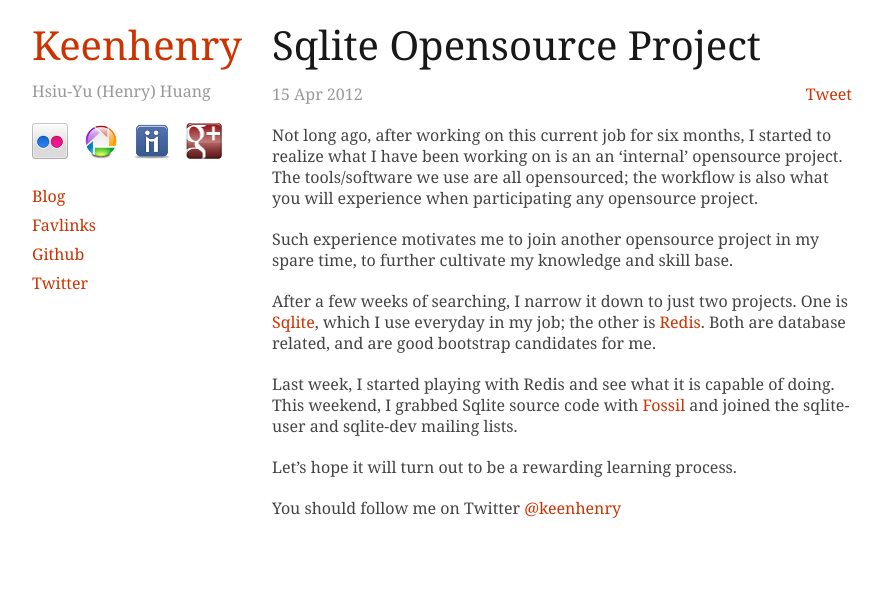
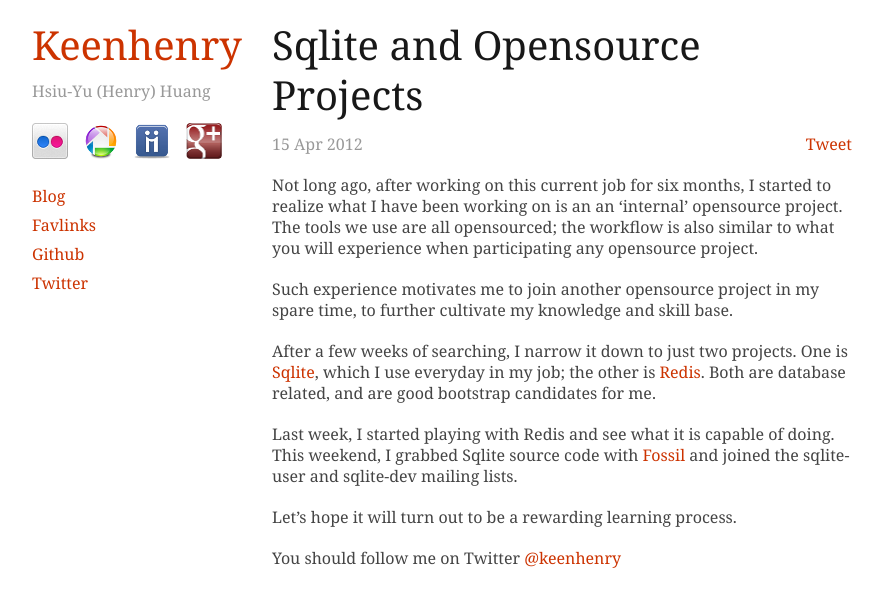
Before and after one commit to keenhenry/keenhenry.github.com, a Jekyll site: the page built from _posts/2012-04-15-sqlite-opensource-project.md, in a window 1280 px wide. Shown: the top 607 px of the page, without its empty margins (138-1021 px from the left). Built offline with Jekyll 4.4.1, drawn with Linux system fonts in a browser that asks for light colours; nearby versions of some CDN libraries; comment, search, counter and statistics services are not loaded.

Commit message:
modified sqlite post

```diff
--- a/_posts/2012-04-15-sqlite-opensource-project.md
+++ b/_posts/2012-04-15-sqlite-opensource-project.md
@@ -1,12 +1,12 @@
 ---
 layout: post
-title: Sqlite Opensource Project
+title: Sqlite and Opensource Projects
 category: opensource, database
 ---
 
 Not long ago, after working on this current job for six months, I started to realize what I have been working on is an
-an 'internal' opensource project. The tools/software we use are all opensourced; the workflow is also what you will
- experience when participating any opensource project.
+an 'internal' opensource project. The tools we use are all opensourced; the workflow is also similar to what you will
+experience when participating any opensource project.
 
 Such experience motivates me to join another opensource project in my spare time, to further cultivate my knowledge and
 skill base.
```
